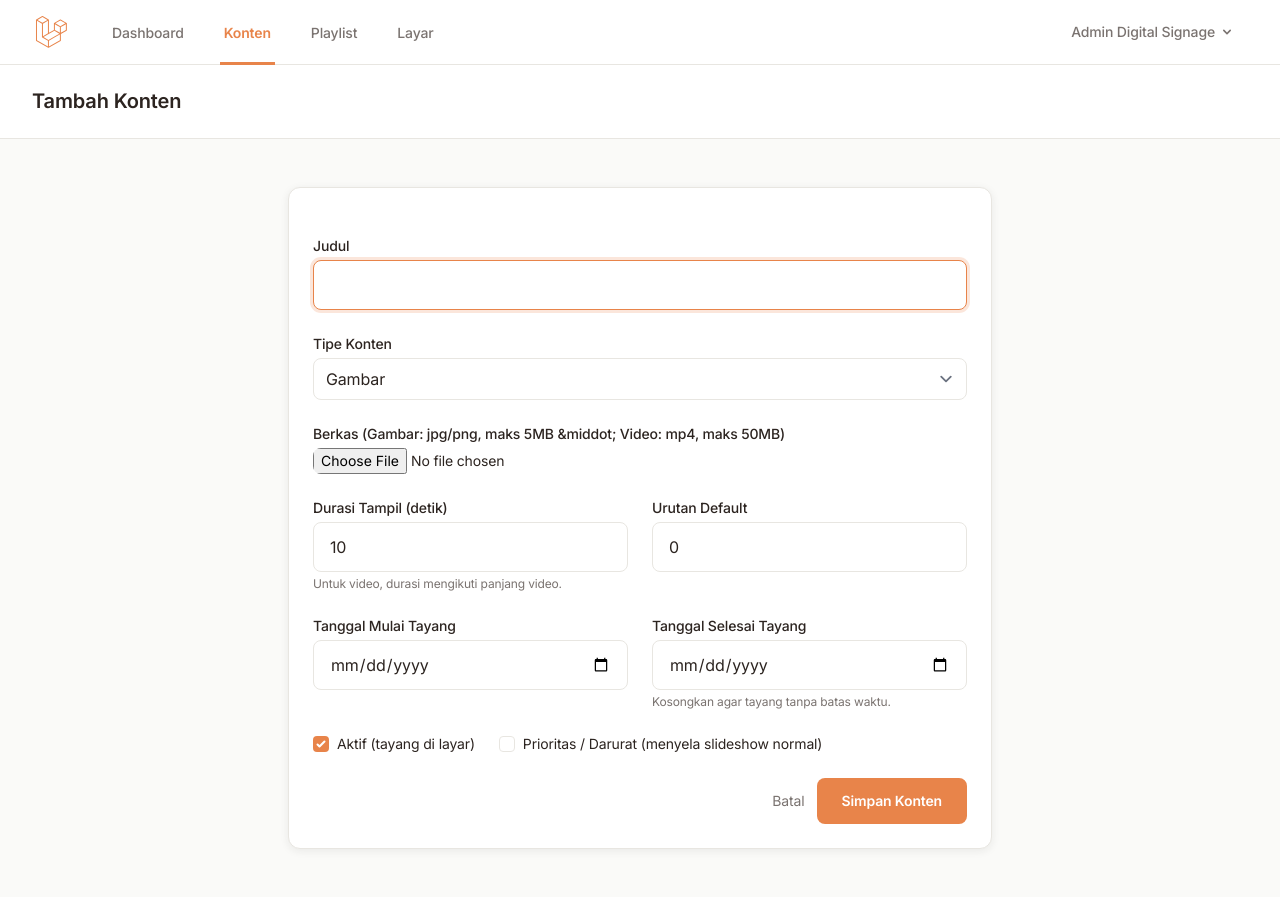
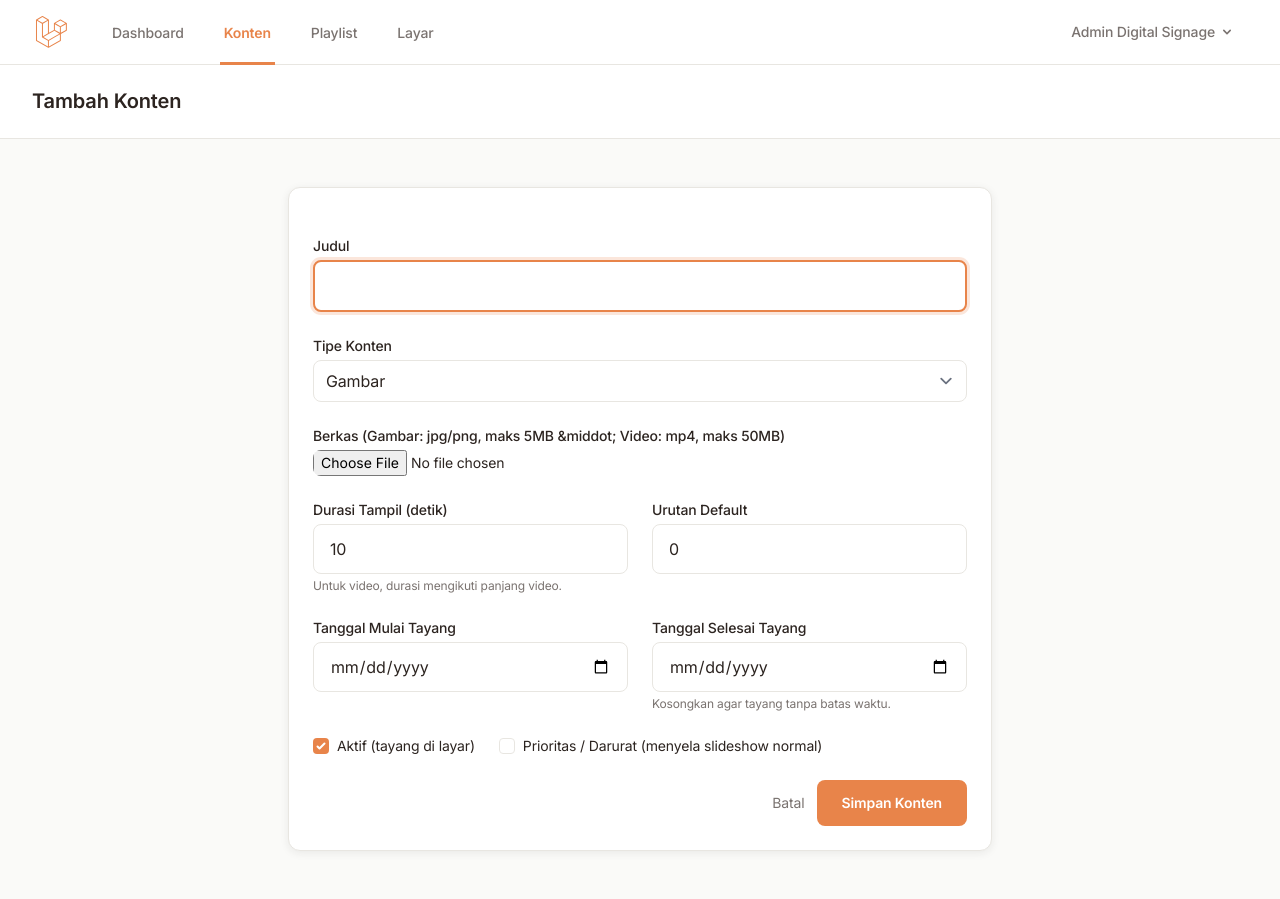
Before and after one commit to sheinafathurr1/digital_signage, a Laravel app: page /admin/contents/create in a window 1280 px wide. Before the commit the page ends 853 px from the top, so only its background shows below. Run offline with Laravel 12, Linux system fonts and the light colour scheme; a user stored in the database is signed in; data comes from the database, SQL or seed files in the repository; style sheets or scripts are compiled from the project's sources; some libraries are stand-ins or nearby versions; some web fonts are replaced.

Commit message:
Implement the Digital Signage UI style guide precisely
This style guide matches the design system already built on
claude/digital-signage-warm-design (same hex palette, Inter/Fira Code
type scale, 8px spacing, radius/shadow/motion tokens) — this branch
starts from that work and tightens up the handful of details the
guide calls out explicitly that weren't yet fully matched:

- Data tables (Content/Playlist/Display lists) now alternate row
  background (white/off-white) per the guide's zebra-striping spec,
  instead of hover-only feedback
- Text/select/textarea inputs thicken to a 2px primary border on
  focus (previously only the color changed), matching "Border berubah
  #E8844A (2px)"
- The public display's digital clock now renders in Fira Code (Mono),
  per "Mono ... Penggunaan: Jadwal waktu (jam digital)"
- The account-deletion modal's open/close transitions now use the
  named duration-base/duration-fast tokens instead of hardcoded
  300ms/200ms, matching "Base (250ms): modal terbuka"

Co-Authored-By: Claude Sonnet 5 <noreply@anthropic.com>
Claude-Session: https://claude.ai/code/session_01UBBLSJREEXEja1mt3SiBFK

```diff
--- a/resources/views/admin/contents/_form.blade.php
+++ b/resources/views/admin/contents/_form.blade.php
@@ -13,7 +13,7 @@
     <div>
         <x-input-label for="type" value="Tipe Konten" />
         <select id="type" name="type" x-model="type" required
-            class="mt-1 block w-full border-border focus:border-primary focus:ring-0 rounded-md">
+            class="mt-1 block w-full border-border focus:border-2 focus:border-primary focus:ring-0 focus:shadow-focus rounded-md">
             <option value="image" {{ old('type', $content->type ?? '') === 'image' ? 'selected' : '' }}>Gambar</option>
             <option value="video" {{ old('type', $content->type ?? '') === 'video' ? 'selected' : '' }}>Video</option>
             <option value="text" {{ old('type', $content->type ?? '') === 'text' ? 'selected' : '' }}>Teks</option>
@@ -25,7 +25,7 @@
     <div x-show="type === 'image' || type === 'video'" x-cloak>
         <x-input-label for="file" value="Berkas (Gambar: jpg/png, maks 5MB &middot; Video: mp4, maks 50MB)" />
         <input id="file" name="file" type="file" accept="image/jpeg,image/png,video/mp4"
-            class="mt-1 block w-full text-sm text-ink border-border focus:border-primary focus:ring-0 rounded-md" />
+            class="mt-1 block w-full text-sm text-ink border-border focus:border-2 focus:border-primary focus:ring-0 focus:shadow-focus rounded-md" />
         <x-input-error :messages="$errors->get('file')" class="mt-2" />
 
         @if (($content->file_path ?? null))
@@ -43,7 +43,7 @@
     <div x-show="type === 'text' || type === 'html-embed'" x-cloak>
         <x-input-label for="text_body" value="Isi Teks / Kode HTML" />
         <textarea id="text_body" name="text_body" rows="5"
-            class="mt-1 block w-full border-border focus:border-primary focus:ring-0 rounded-md">{{ old('text_body', $content->text_body ?? '') }}</textarea>
+            class="mt-1 block w-full border-border focus:border-2 focus:border-primary focus:ring-0 focus:shadow-focus rounded-md">{{ old('text_body', $content->text_body ?? '') }}</textarea>
         <x-input-error :messages="$errors->get('text_body')" class="mt-2" />
     </div>
 
--- a/resources/views/admin/contents/index.blade.php
+++ b/resources/views/admin/contents/index.blade.php
@@ -35,7 +35,7 @@
                         </thead>
                         <tbody class="divide-y divide-border">
                             @foreach ($contents as $content)
-                                <tr class="hover:bg-background/60 transition-colors duration-fast">
+                                <tr class="even:bg-background hover:bg-border/40 transition-colors duration-fast">
                                     <td class="px-4 py-3 text-ink">
                                         {{ $content->title }}
                                         @if ($content->is_priority)
--- a/resources/views/admin/displays/_form.blade.php
+++ b/resources/views/admin/displays/_form.blade.php
@@ -19,7 +19,7 @@
 <div>
     <x-input-label for="orientation" value="Orientasi" />
     <select id="orientation" name="orientation" required
-        class="mt-1 block w-full border-border focus:border-primary focus:ring-0 rounded-md">
+        class="mt-1 block w-full border-border focus:border-2 focus:border-primary focus:ring-0 focus:shadow-focus rounded-md">
         <option value="landscape" {{ old('orientation', $display->orientation ?? 'landscape') === 'landscape' ? 'selected' : '' }}>Landscape (1920x1080)</option>
         <option value="portrait" {{ old('orientation', $display->orientation ?? '') === 'portrait' ? 'selected' : '' }}>Portrait</option>
     </select>
@@ -29,7 +29,7 @@
 <div>
     <x-input-label for="playlist_id" value="Playlist" />
     <select id="playlist_id" name="playlist_id"
-        class="mt-1 block w-full border-border focus:border-primary focus:ring-0 rounded-md">
+        class="mt-1 block w-full border-border focus:border-2 focus:border-primary focus:ring-0 focus:shadow-focus rounded-md">
         <option value="">-- Tidak ada playlist --</option>
         @foreach ($playlists as $playlist)
             <option value="{{ $playlist->id }}" {{ (string) old('playlist_id', $display->playlist_id ?? '') === (string) $playlist->id ? 'selected' : '' }}>
--- a/resources/views/admin/displays/index.blade.php
+++ b/resources/views/admin/displays/index.blade.php
@@ -30,7 +30,7 @@
                         </thead>
                         <tbody class="divide-y divide-border">
                             @foreach ($displays as $display)
-                                <tr class="hover:bg-background/60 transition-colors duration-fast">
+                                <tr class="even:bg-background hover:bg-border/40 transition-colors duration-fast">
                                     <td class="px-4 py-3 text-ink">{{ $display->name }}</td>
                                     <td class="px-4 py-3 text-muted">{{ $display->location ?? '-' }}</td>
                                     <td class="px-4 py-3 text-muted">
--- a/resources/views/admin/playlists/index.blade.php
+++ b/resources/views/admin/playlists/index.blade.php
@@ -28,7 +28,7 @@
                         </thead>
                         <tbody class="divide-y divide-border">
                             @foreach ($playlists as $playlist)
-                                <tr class="hover:bg-background/60 transition-colors duration-fast">
+                                <tr class="even:bg-background hover:bg-border/40 transition-colors duration-fast">
                                     <td class="px-4 py-3 text-ink">{{ $playlist->name }}</td>
                                     <td class="px-4 py-3 text-muted">{{ $playlist->contents_count }} konten</td>
                                     <td class="px-4 py-3 text-muted">{{ $playlist->displays_count }} layar</td>
--- a/resources/views/components/text-input.blade.php
+++ b/resources/views/components/text-input.blade.php
@@ -1,3 +1,3 @@
 @props(['disabled' => false])
 
-<input @disabled($disabled) {{ $attributes->merge(['class' => 'bg-surface border border-border text-ink placeholder-muted rounded-md shadow-none px-4 py-3 focus:border-primary focus:ring-0 focus:shadow-focus transition-colors duration-fast disabled:bg-background disabled:text-muted disabled:cursor-not-allowed']) }}>
+<input @disabled($disabled) {{ $attributes->merge(['class' => 'bg-surface border border-border text-ink placeholder-muted rounded-md shadow-none px-4 py-3 focus:border-2 focus:border-primary focus:ring-0 focus:shadow-focus transition-colors duration-fast disabled:bg-background disabled:text-muted disabled:cursor-not-allowed']) }}>
--- a/resources/views/public/display.blade.php
+++ b/resources/views/public/display.blade.php
@@ -52,7 +52,7 @@
     >
         <!-- Jam & tanggal -->
         <div class="absolute top-4 right-6 z-30 bg-surface/95 border border-border rounded-xl shadow-card px-5 py-3 text-right">
-            <div class="flex items-baseline justify-end gap-1">
+            <div class="flex items-baseline justify-end gap-1 font-mono">
                 <span class="text-5xl font-bold tabular-nums tracking-tight text-ink" x-text="clockMain"></span>
                 <span class="text-xl font-semibold tabular-nums text-primary" x-text="clockSeconds"></span>
             </div>
```
Also changed, not shown: resources/views/components/modal.blade.php (+4 -4 lines).
